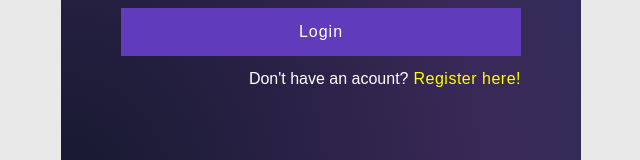
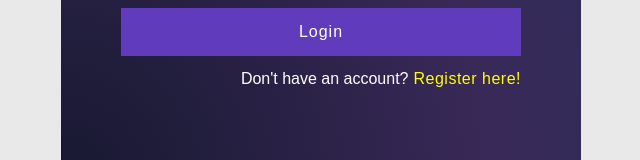
Before and after one commit to Walidi/OfficialReactAppWalid, a React (Create React App) app in the folder client/: page / in a window 1280 px wide. Shown: the part 494-654 px from the top of the page, without its empty margins (319-959 px from the left). Built offline with nearby package versions, Linux system fonts and the light colour scheme.

Commit message:
small spelling corrections

```diff
--- a/client/src/components/Login/Login.js
+++ b/client/src/components/Login/Login.js
@@ -65,7 +65,7 @@ function Login () {
         <div className="buttonContainer">
         <button onClick={handleLogin}> Login </button>
         <p>
-            Don't have an acount?
+            Don't have an account?
             <span onClick={goToRegistration}>Register here!</span>
         </p>
         </div>
--- a/client/src/components/Registration/Registration.js
+++ b/client/src/components/Registration/Registration.js
@@ -61,7 +61,7 @@ class Registration extends Component {
         error,
         'error response': error.response
       })
-      alert('Something went wrong!')
+      alert('Server error!')
     })
   }
   };
```
